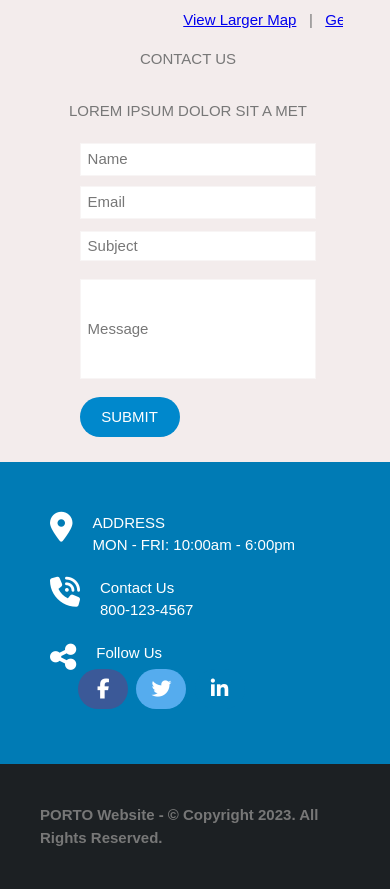
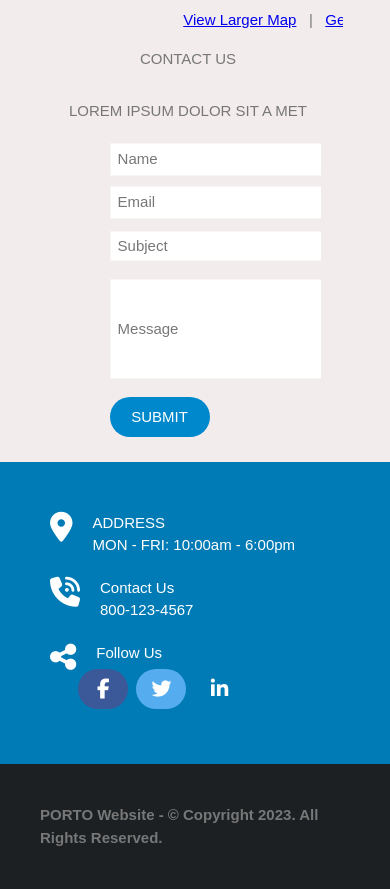
Before and after one commit to Meenaxi05/Responsive-Website, a plain HTML site: page index.html in a window 390 px wide. Shown: the part 7116-8005 px from the top of the page. Drawn offline with Linux system fonts and the light colour scheme.

Commit message:
changes made in form

```diff
--- a/mediaqueries.css
+++ b/mediaqueries.css
@@ -154,12 +154,44 @@
     }
 }
 
-@media screen and (max-width:1024px) {
+@media screen and (max-width:1002px) {
+    /* section5 */
     .flex2 {
         flex-wrap: wrap;
     }
 
-}
+    /* section6
+    .content {
+        flex-wrap: wrap;
+    }
+
+    .section6 .add {
+        flex-direction: column;
+        flex-wrap: wrap;
+        overflow: hidden;
+        width: 90%;
+    }
+
+
+    .section6 input[type=text] {
+        width: 40%;
+    }
+
+    #email {
+        width: 40%
+    }
+
+    .section6 form {
+        width: 50%;
+        flex-direction: column;
+        flex-wrap: wrap;
+    }
+
+    .bg {
+        width: 100%;
+        margin-right: 0;
+    }
+} */
 
 @media screen and (max-width:600px) {
 
@@ -168,8 +200,8 @@
         width: 200px;
     }
 
+    /* section5 */
 
-    /* section5 */
 
     /* section6 */
     .content {
@@ -183,17 +215,16 @@
     }
 
     .section6 input[type=text] {
-        width: 74%;
-        /* margin-top: 0 20px 0 20px; */
+        width: 80%;
     }
 
     #email {
-        width: 74%
+        width: 80%
     }
 
     .section6 form {
-        width: 140%;
-        /* margin-right: 0; */
+        width: 150%;
+        padding-left: 50px;
     }
 
     .bg {
@@ -208,8 +239,29 @@
     }
 }
 
-/* @media screen and (max-width:700px) {
+
+@media screen and (max-width:700px) {
     .flex2-text{
         flex-direction: column;
     }
-} */
+}
+    /*
+    @media screen and (max-width:425px) {
+
+        .section6 input[type=text] {
+            width: 120%;
+        }
+
+        .three {
+    width: 90%;
+    }
+
+        #email {
+            width: 120%
+        }
+
+        .section6 form {
+            width: 100%;
+            padding-right:0px;
+            }
+    } */
```
